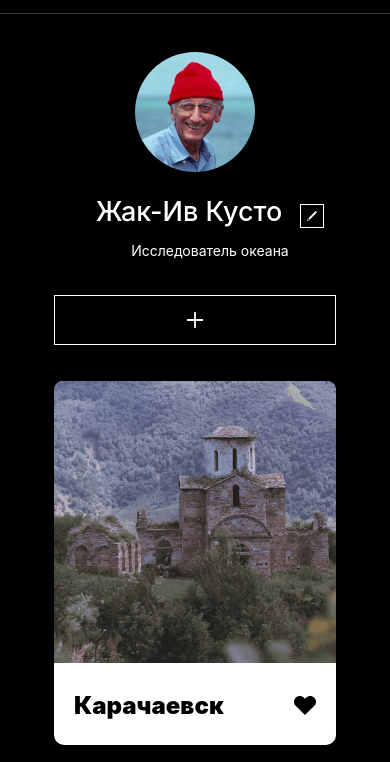
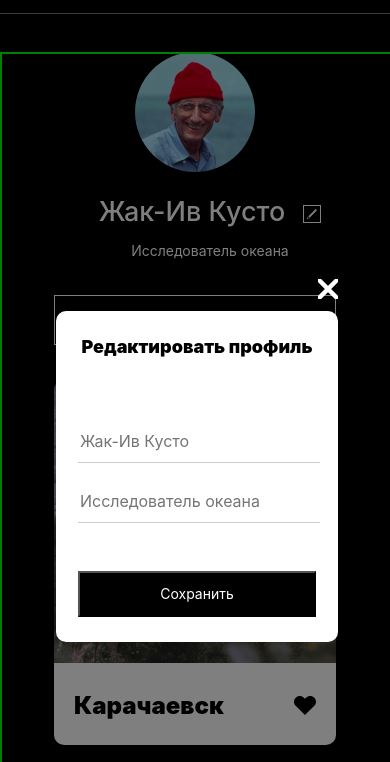
Before and after one commit to SemaJenya/mesto-project-bootcamp, a plain HTML site: page index.html in a window 390 px wide. Shown: the part 74-836 px from the top of the page. Drawn offline with Linux system fonts and the light colour scheme.

Commit message:
popup mobile

```diff
--- a/blocks/form/__button/form__button.css
+++ b/blocks/form/__button/form__button.css
@@ -1,6 +1,6 @@
 .form__button {
     width: 358px;
-    margin-top: 48px;
+    margin-top: 31px;
     background-color: black;
     color: white;
     height: 50px;
@@ -14,3 +14,12 @@
 .form__button:hover {
     opacity: 0.8;
 }
+
+@media (max-width: 660px) {
+    .form__button {
+        width: 238px;
+        height: 46px;
+        font-size: 14px;
+        line-height: 17px;
+    }
+}
--- a/blocks/form/__close/form__close.css
+++ b/blocks/form/__close/form__close.css
@@ -15,3 +15,12 @@
 .form__close:hover {
     opacity: 0.6;
 }
+
+@media (max-width: 660px) {
+    .form__close {
+        width: 20px;
+        height: 20px;
+        right: 0px;
+        top: -32px;
+    }
+}
--- a/blocks/form/__item/form__item.css
+++ b/blocks/form/__item/form__item.css
@@ -4,3 +4,9 @@
     border: none;
     border-bottom: 1px solid rgba(0, 0, 0, 0.2);
 }
+
+@media (max-width: 660px) {
+    .form__item {
+        width: 238px;
+    }
+}
--- a/blocks/form/form.css
+++ b/blocks/form/form.css
@@ -4,4 +4,5 @@
     color: black;
     display: flex;
     flex-direction: column;
+    gap: 17px;
 }
--- a/blocks/popup/__body/popup__body.css
+++ b/blocks/popup/__body/popup__body.css
@@ -8,3 +8,10 @@
     padding: 34px 36px 37px;
     box-sizing: border-box;
 }
+
+@media (max-width: 660px) {
+    .popup__body {
+        width: 282px;
+        padding: 25px 22px;
+    }
+}
--- a/blocks/popup/__title/popup__title.css
+++ b/blocks/popup/__title/popup__title.css
@@ -4,3 +4,11 @@
     font-size: 24px;
     line-height: 29px;
 }
+
+@media (max-width: 660px) {
+    .popup__title {
+        margin: 0 auto 62px;
+        font-size: 18px;
+        line-height: 22px;
+    }
+}
--- a/blocks/profile/__add-button/profile__add-button.css
+++ b/blocks/profile/__add-button/profile__add-button.css
@@ -8,6 +8,7 @@
     background-repeat: no-repeat;
     border: 1px solid white;
     transition: ease 0.3s;
+    padding: 0;
 }
 
 .profile__add-button:hover {
--- a/blocks/profile/__name-box/profile__name-box.css
+++ b/blocks/profile/__name-box/profile__name-box.css
@@ -1,6 +1,5 @@
 .profile__name-box {
     display: flex;
-    max-height: 39px;
     margin-bottom: 16px;
 }
 
--- a/blocks/profile/__pen/profile__pen.css
+++ b/blocks/profile/__pen/profile__pen.css
@@ -2,15 +2,25 @@
     width: 24px;
     height: 24px;
     margin-left: 18px;
-    align-self: flex-end;
+    align-self: center;
     background-image: url(../../../images/Edit_Button.svg);
     background-repeat: no-repeat;
     background-position: center;
     background-color: transparent;
     border: 1px solid white;
     transition: ease 0.3s;
+    margin-top: 7px;
 }
 
 .profile__pen:hover {
     opacity: 0.5;
 }
+
+@media (max-width: 440px) {
+    .profile__pen {
+        width: 18px;
+        height: 18px;
+        align-self: center;
+        margin-top: 5px;
+    }
+}
--- a/index.html
+++ b/index.html
@@ -18,7 +18,7 @@
         <main class="content">
 
             <!--Модальное окно редактирования профиля-->
-            <div class="popup popup_opened">
+            <div class="popup">
                 <div class="popup__body">
                     <p class="popup__title">Редактировать профиль</p>
                     <form class="form">
@@ -95,7 +95,5 @@
         <footer class="footer content__container">
             <p class="footer__caption">© 2020 Mesto Russia</p>
         </footer>
-
-
     </body>
 </html>
```
